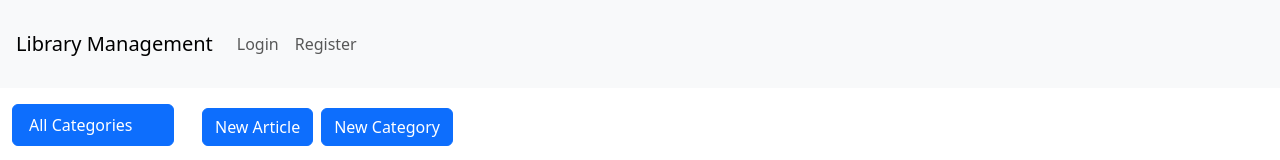
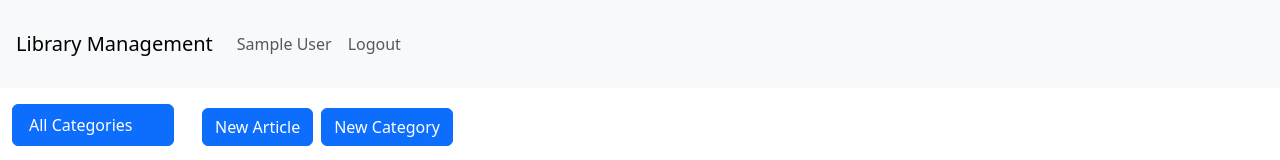
Before and after one commit to Atilla1/library_management_frontend, a React (Vite) app: page / in a window 1280 px wide. Shown: the top 160 px of the page. Built offline with nearby package versions, Linux system fonts and the light colour scheme; no server answers; sample sign-in values are in the browser's storage.

Commit message:
added user name and logout

```diff
--- a/package.json
+++ b/package.json
@@ -13,6 +13,7 @@
     "@hookform/resolvers": "^3.9.0",
     "axios": "^1.7.3",
     "bootstrap": "^5.3.3",
+    "jwt-decode": "^4.0.0",
     "lodash": "^4.17.21",
     "react": "^18.3.1",
     "react-dom": "^18.3.1",
--- /dev/null
+++ b/src/components/Logout.tsx
@@ -0,0 +1,13 @@
+import { useEffect } from "react";
+import { useNavigate } from "react-router-dom";
+
+function Logout() {
+  const navigate = useNavigate();
+  useEffect(() => {
+    localStorage.removeItem("token");
+    navigate("/login");
+  }, []);
+  return <></>;
+}
+
+export default Logout;
--- a/src/components/NavBar.tsx
+++ b/src/components/NavBar.tsx
@@ -1,6 +1,17 @@
+import { useEffect, useState } from "react";
 import { Link, NavLink } from "react-router-dom";
+import { jwtDecode } from "jwt-decode";
+import { User } from "../types";
 
 function NavBar() {
+  const [user, setUser] = useState<User | null>();
+  useEffect(() => {
+    const token = localStorage.getItem("token");
+    if (!token) return;
+
+    const user = jwtDecode<User>(token);
+    setUser(user);
+  }, []);
   return (
     <nav className="navbar navbar-expand-lg navbar-light bg-light">
       <Link className="navbar-brand m-3" to="/articles">
@@ -8,6 +19,22 @@ function NavBar() {
       </Link>
       <div className="collapse navbar-collapse" id="navbarSupportedContent">
         <ul className="navbar-nav mr-auto">
+          {user && (
+            <>
+              <li className="nav-item">
+                <NavLink className="nav-link" to="/articles">
+                  {user.name}
+                </NavLink>
+              </li>
+              <li className="nav-item">
+                <NavLink className="nav-link" to="/logout">
+                  Logout
+                </NavLink>
+              </li>
+            </>
+          )}
+          {!user && (
+            <>
               <li className="nav-item">
                 <NavLink className="nav-link" to="login">
                   Login
@@ -18,6 +45,8 @@ function NavBar() {
                   Register
                 </NavLink>
               </li>
+            </>
+          )}
 
           <button
             className="navbar-toggler"
--- a/src/components/RegisterPage.tsx
+++ b/src/components/RegisterPage.tsx
@@ -3,6 +3,7 @@ import { z } from "zod";
 import { zodResolver } from "@hookform/resolvers/zod";
 import { useNavigate } from "react-router-dom";
 import user from "../services/userService";
+import auth from "../services/authService";
 
 const schema = z.object({
   name: z
@@ -35,6 +36,8 @@ function RegisterPage() {
     console.log("Submitted", data);
     try {
       await user.register(data);
+      const { data: token } = await auth.login(data);
+      localStorage.setItem("token", token);
       navigate("/articles");
     } catch (error: any) {
       if (error.response.status === 400)
--- a/src/routes.tsx
+++ b/src/routes.tsx
@@ -6,6 +6,7 @@ import ArticleFormPage from "./components/ArticleFormPage";
 import CategoryFormPage from "./components/CategoryFormPage";
 import LoginPage from "./components/LoginPage";
 import RegisterPage from "./components/RegisterPage";
+import Logout from "./components/Logout";
 
 const router = createBrowserRouter([
   {
@@ -21,6 +22,7 @@ const router = createBrowserRouter([
     ],
   },
   { path: "/login", element: <LoginPage /> },
+  { path: "/logout", element: <Logout /> },
   { path: "/register", element: <RegisterPage /> },
 ]);
 
--- a/src/services/userService.ts
+++ b/src/services/userService.ts
@@ -1,7 +1,7 @@
 import axios from "axios";
-import { User } from "../types";
+import { UserRegister } from "../types";
 
-function register(user: User) {
+function register(user: UserRegister) {
   return axios.post("http://localhost:5888/api/users", user);
 }
 
```
Also changed, not shown: src/types.ts (+7 -0 lines), 1 other file (tests, documents, lock files or other folders). Lines whose indentation alone changed are shown as unchanged.
